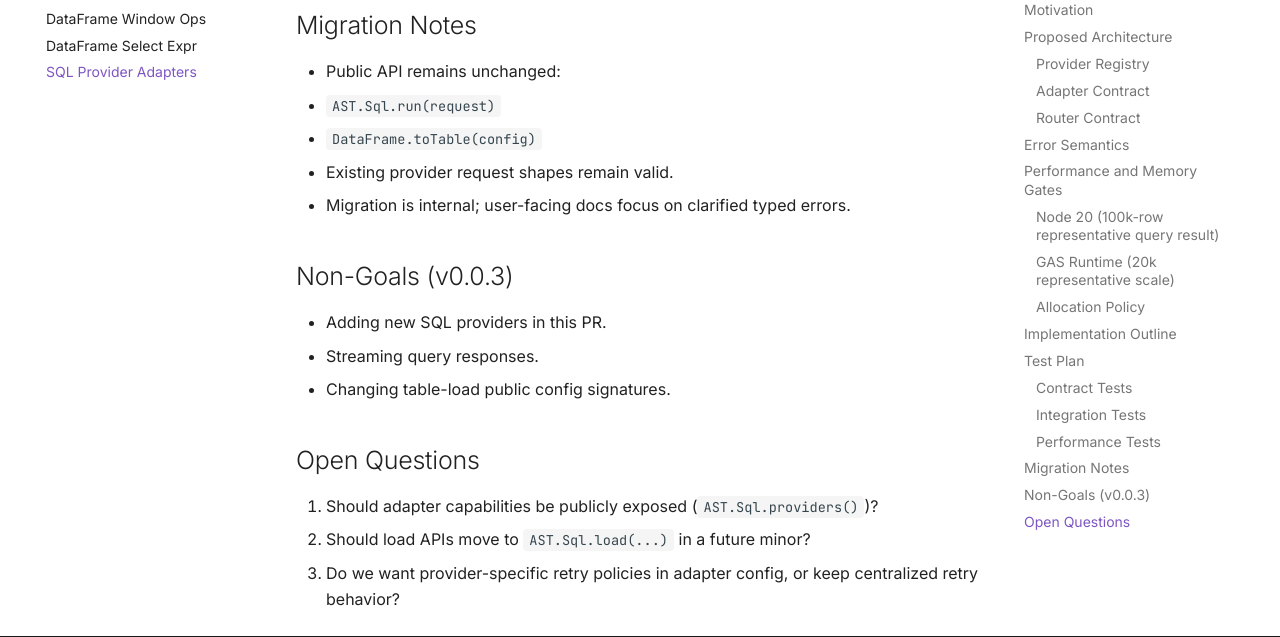
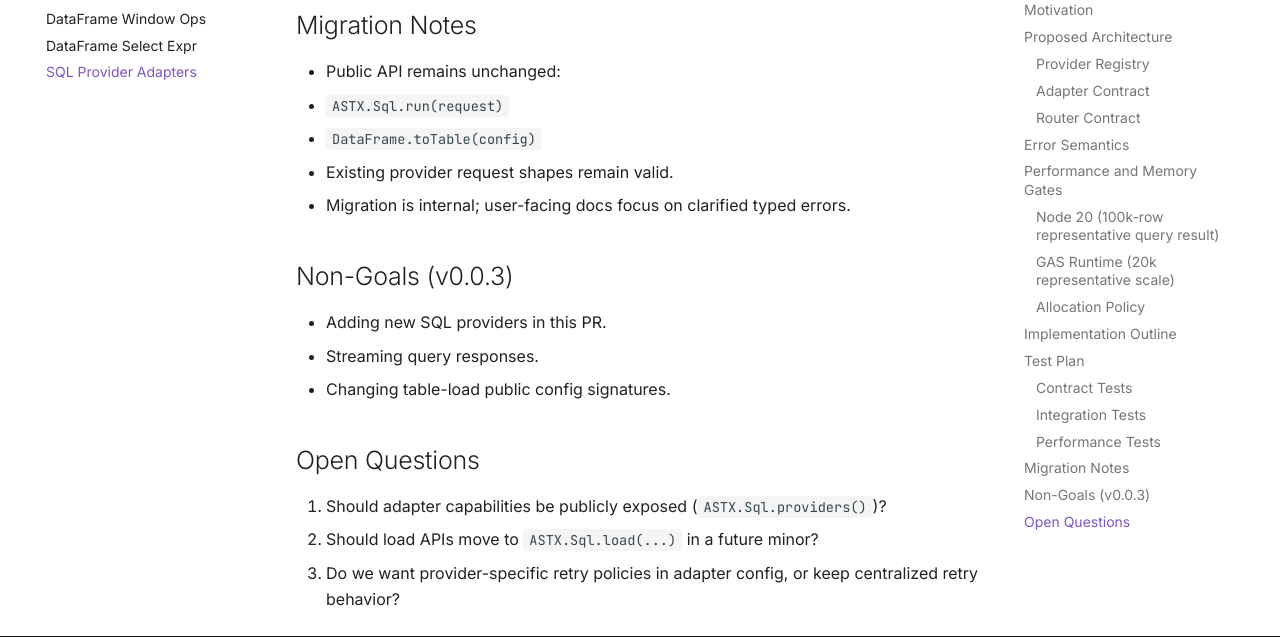
Before and after one commit to joe-broadhead/apps-script-tools, an MkDocs documentation site: the page built from docs/development/rfcs/rfc-sql-provider-adapters.md, in a window 1280 px wide and 900 px high, scrolled down 3207 px. Shown: the part 200-837 px from the top of the window. Built offline with MkDocs 1.6.1 and Material for MkDocs 9.7.7, drawn with Linux system fonts in a browser that asks for light colours; comment, search, counter and statistics services are not loaded.

Commit message:
docs(rfc): align sql namespace with ASTX contract

```diff
--- a/docs/development/rfcs/rfc-sql-provider-adapters.md
+++ b/docs/development/rfcs/rfc-sql-provider-adapters.md
@@ -120,7 +120,7 @@ These are required before implementation PR merge.
 ## Migration Notes
 
 - Public API remains unchanged:
-  - `AST.Sql.run(request)`
+  - `ASTX.Sql.run(request)`
   - `DataFrame.toTable(config)`
 - Existing provider request shapes remain valid.
 - Migration is internal; user-facing docs focus on clarified typed errors.
@@ -133,6 +133,6 @@ These are required before implementation PR merge.
 
 ## Open Questions
 
-1. Should adapter capabilities be publicly exposed (`AST.Sql.providers()`)?
-2. Should load APIs move to `AST.Sql.load(...)` in a future minor?
+1. Should adapter capabilities be publicly exposed (`ASTX.Sql.providers()`)?
+2. Should load APIs move to `ASTX.Sql.load(...)` in a future minor?
 3. Do we want provider-specific retry policies in adapter config, or keep centralized retry behavior?
```
